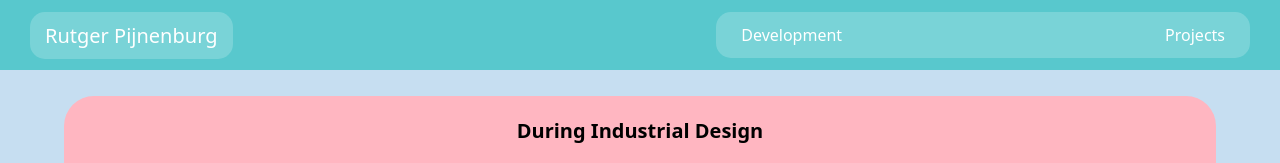
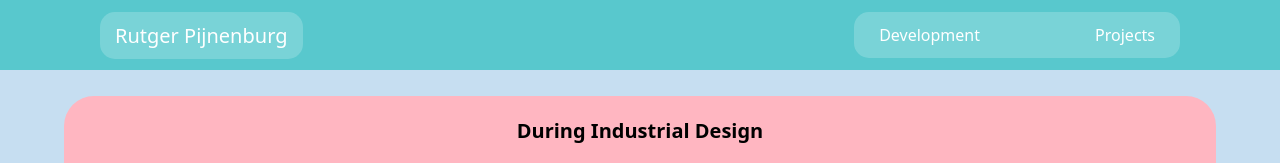
Before and after one commit to RutgerPijnenburg/Projects, a plain HTML site: page index.html in a window 1280 px wide. Shown: the top 163 px of the page. Drawn offline with Linux system fonts and the light colour scheme.

Commit message:
Update Header.css

```diff
--- a/Styles/Header.css
+++ b/Styles/Header.css
@@ -11,16 +11,13 @@
   /* background-image: url("/Portfolio/images/Bubbles.png"); */
   z-index: 100;
   background-position: 0% 65%;
-  padding-right: 30px;
+  padding-right: 100px;
   padding-left: 30px;
-}
-
-.header::-webkit-scrollbar {
-  height: 1000px;
 }
 
 .Logo {
   padding: 10px 15px;
+  margin-left: 70px;
   border-radius: 15px;
   width: 150px;
   color: white;
@@ -40,7 +37,7 @@
 }
 
 .headerspacer {
-  flex: 2;
+  flex: 4;
 }
 
 .Navigation-Identity,
```
